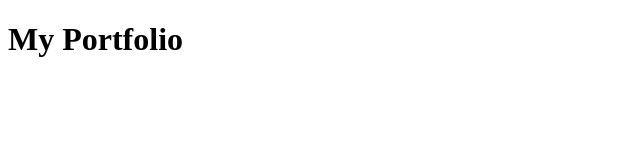
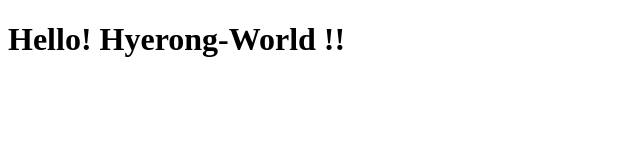
Before and after one commit to yeonhyeeun/yeonhyeeun.github.io, a plain HTML site: page index.html in a window 1280 px wide. Shown: the whole page, without its empty margins (0-640 px from the left). Drawn offline with Linux system fonts and the light colour scheme.

Commit message:
edit title

```diff
--- a/index.html
+++ b/index.html
@@ -6,6 +6,6 @@
   <title>Document</title>
 </head>
 <body>
-    <h1> My Portfolio </h1>
+    <h1> Hello! Hyerong-World !! </h1>
 </body>
 </html>
```
